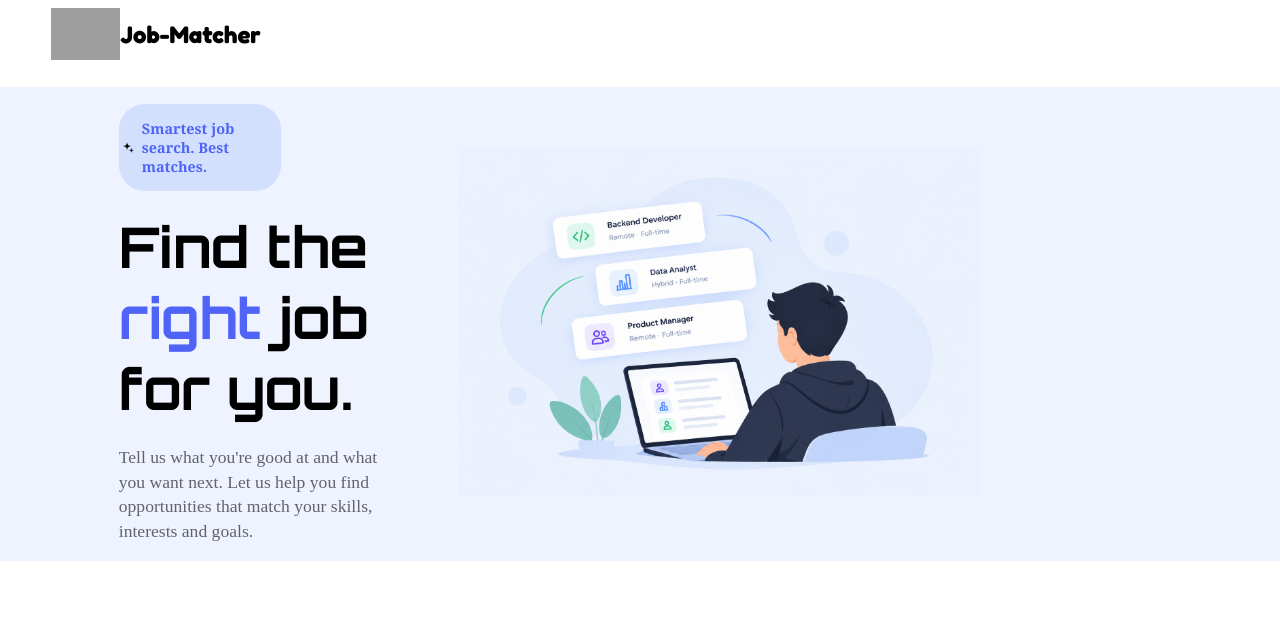
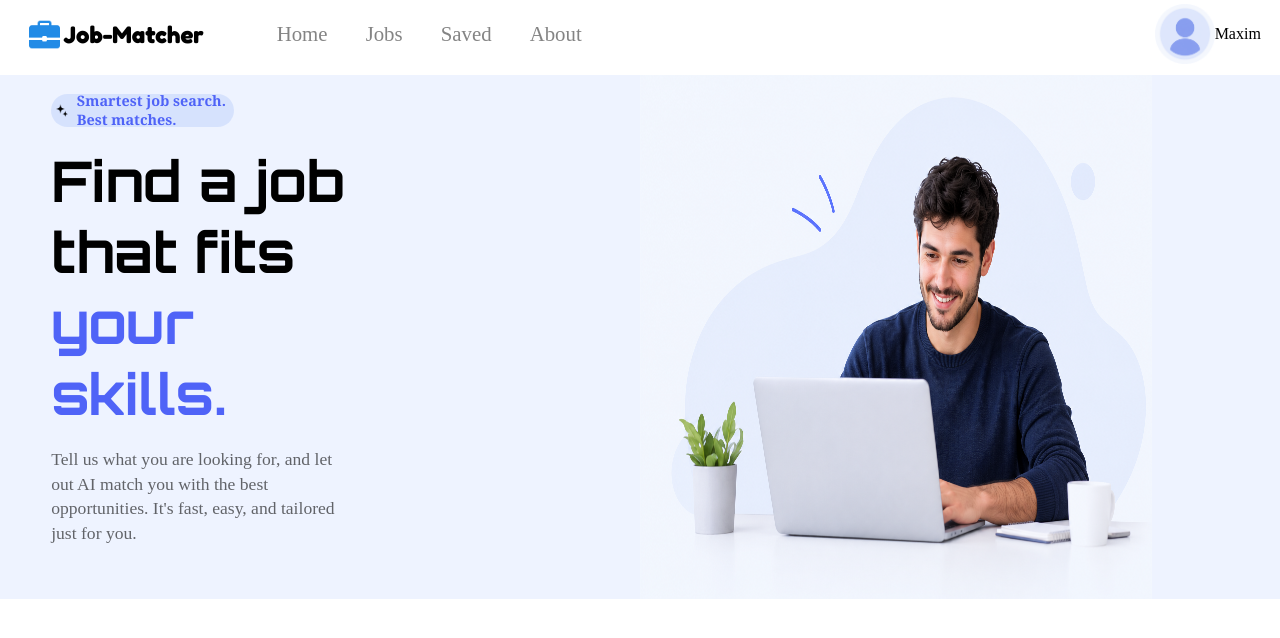
Before and after one commit to preomaxim76/Job-Matcher, a Flask app: page / in a window 1280 px wide; the page is wider, and only the part inside the window is pictured. Shown: the top 638 px of that part. Run offline with Flask 3, Linux system fonts and the light colour scheme; a user stored in the database is signed in; some web fonts are replaced; grey boxes are pictures that could not be loaded.

Commit message:
Continued working on home page

```diff
--- a/app.py
+++ b/app.py
@@ -279,8 +279,8 @@ def verify_email_registration(token):
 
         return redirect("/register")
 
-@app.route("/learn_more")
-def learn_more():
+@app.route("/about")
+def about():
     return render_template("learn_more.html")
 
 @app.route("/forgot_password", methods=["GET", "POST"])
@@ -373,3 +373,13 @@ def reset_password():
 
     else:
         return render_template("reset_password.html")
+
+@app.route("/jobs")
+def jobs():
+    # TODO
+    return redirect("/landing_page")
+
+@app.route("/saved_jobs")
+def saved_jobs():
+    # TODO
+    return redirect("/landing_page")
--- a/static/css/home.css
+++ b/static/css/home.css
@@ -2,28 +2,22 @@ body {
     margin: 0
 }
 
-nav {
-    display: flex;
-    align-items: center;
-    justify-content: space-between;
-}
-
-#heading {
-    display: flex;
-    align-items: center;
-    width: 45%;
-    margin-left: 4%;
-
-}
-
 main {
-    padding-left: 5.5%;
     background-color: #EEF3FF;
+    margin-top: -1%
 }
 
 #left_body {
     margin-left: 4%;
-    width: 33%
+    width: 30%;
+}
+
+#left_body h1 {
+    width: 80%
+}
+
+#your_skills_blue {
+    color: #4F63F7
 }
 
 #top {
@@ -31,11 +25,11 @@ main {
     flex-direction: row;
     justify-content: space-between;
     margin-top: 1.5%;
-    align-items: center;
 }
 
 #landing_image {
-    margin-right: -40%;
+    width: 40%;
+    margin-right: 10%
 }
 
 #left_body_h2 {
@@ -52,7 +46,8 @@ main {
     padding-right: .5%;
     padding-left: .5%;
     color: #4F63F7;
-    background-color: rgba(113, 157, 244, 0.226);
+    background-color: rgba(113, 157, 244, 0.194);
+    height: 5%
 }
 
 #left_body h1 {
--- a/static/css/styles.css
+++ b/static/css/styles.css
@@ -13,14 +13,9 @@ html {
     font-family: "Fredoka";
 }
 
-img {
-    user-select: none;
-}
-
 body {
     position: relative;
 }
-
 
 .flash {
     color: white;
@@ -45,3 +40,49 @@ body {
 .flash-success {
     background-color: green;
 }
+
+/* Navigation */
+nav {
+    display: flex;
+    gap: 40%;
+    margin-left: 2%
+}
+
+#left_side {
+    display: flex;
+    align-items: center;
+    width: 50%;
+    gap: 10%
+}
+
+#heading {
+    display: flex;
+    align-items: center;
+}
+
+#heading img {
+    width: 20%
+}
+
+#nav-menu {
+    display: flex;
+    align-items: center;
+    gap: 20%
+}
+
+.path {
+    text-decoration: none;
+    color: rgba(63, 63, 63, 0.641);
+    font-size: 130%;
+}
+
+#right-username {
+    display: flex;
+    width: min-content;
+    align-items: center;
+}
+
+#right-username img {
+    max-width: 130%;
+    height: auto;
+}
--- a/templates/index.html
+++ b/templates/index.html
@@ -10,21 +10,17 @@
 
 
 {% block main %}
-
     <div id="top">
         <div id="left_body">
             <div id="left_body_h2">
                 <img width="7%" alt="Intelligence spark" src="/static/images/intelligence_spark.png"><h2>Smartest job search. Best matches.</h2>
             </div>
 
-            <h1>Find the <span id="right_in_h1">right</span> job for you.</h1>
-            <p>Tell us what you're good at and what you want next. Let us help you find opportunities that match your skills, interests and goals.</p>
+            <h1>Find a job that fits <span id="your_skills_blue">your skills.</span></h1>
+            <p>Tell us what you are looking for, and let out AI match you with the best opportunities. It's fast, easy, and tailored just for you.</p>
         </div>
 
-        <div id="landing_image">
-            <img width="40%" src="static/images/job_matcher_man_diff_background.png">
-        </div>
-
+        <img id="landing_image" src="static/images/smiling_man_at_laptop.png">
     </div>
 
 {% endblock %}
--- a/templates/landing_page.html
+++ b/templates/landing_page.html
@@ -38,7 +38,7 @@
                 <form action="/register" method="GET">
                     <button class="blue_button button_with_arrow">Get started<span><img width="60%" src="/static/images/right_arrow_white.png"></span></button>
                 </form>
-                <form action="/learn_more" method="GET">
+                <form action="/about" method="GET">
                     <button id="white_button">Learn more</button>
                 </form>
             </div>
--- a/templates/layout.html
+++ b/templates/layout.html
@@ -23,9 +23,22 @@
 
         {% if show_nav == True %}
             <nav>
-                <div id="heading">
-                    <img width="12%" src="static/images/Modern Blue Violet Briefcase Icon.png">
-                    <a class="job-matcher-link" alt="Get back to landing page" href="/landing_page"><h1>Job-Matcher</h1></a>
+                <div id="left_side">
+                    <div id="heading">
+                        <img width="5%" src="static/images/briefcase.png">
+                        <a class="job-matcher-link" alt="Get back to landing page" href="/landing_page"><h1>Job-Matcher</h1></a>
+                    </div>
+                    <div id="nav-menu">
+                        <a class="path" href="/"><p>Home</p></a>
+                        <a class="path" href="/jobs"><p>Jobs</p></a>
+                        <a class="path" href="/saved_jobs"><p>Saved</p></a>
+                        <a class="path" href="/about"><p>About</p></a>
+                    </div>
+                </div>
+
+                <div id="right-username">
+                    <img src="static/images/default_profile_avatar.png">
+                    <p id="username">Maxim</p>
                 </div>
             </nav>
         {% endif %}
```
Also changed, not shown: static/images/default_profile_avatar.png (added), static/images/smiling_man_at_laptop.png (added), users.db.
